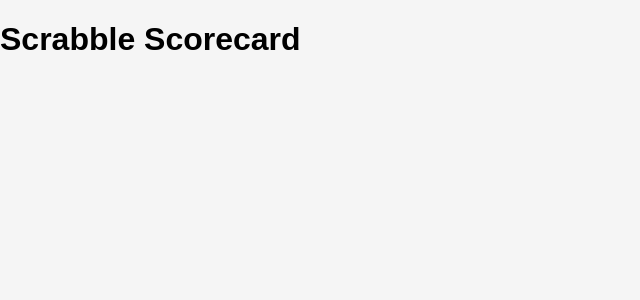
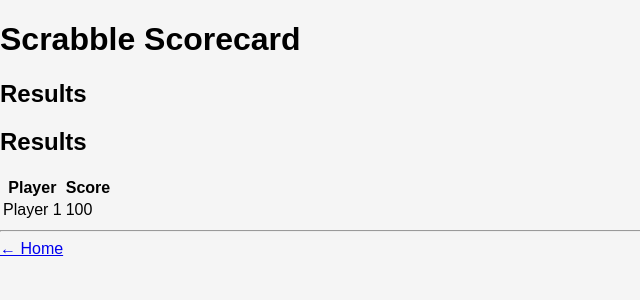
Before and after one commit to EddieNoble/scrabble-scoreboard, an Angular app in the folder ScrabbleScoreboard.UI/: page /results in a window 1280 px wide. Before the commit this address led to /. Shown: the top 300 px of the page, without its empty margins (0-640 px from the left). Built offline with nearby package versions, Linux system fonts and the light colour scheme.

Commit message:
feat: scaffold results table and data entry form

```diff
--- a/ScrabbleScoreboard.UI/src/app/app.routes.ts
+++ b/ScrabbleScoreboard.UI/src/app/app.routes.ts
@@ -3,6 +3,7 @@
 import {LeaderboardComponent} from '../pages/leaderboard/leaderboard.component';
 import {PlayersComponent} from '../pages/players/players.component';
 import {MatchesComponent} from '../pages/matches/matches.component';
+import {ResultsComponent} from '../pages/results/results.component';
 
 export const routes: Routes = [
   {
@@ -20,5 +21,9 @@
   {
     path: 'leaderboard',
     component: LeaderboardComponent
+  },
+  {
+    path: 'results',
+    component: ResultsComponent
   }
 ];
--- a/ScrabbleScoreboard.UI/src/components/navbar/navbar.component.html
+++ b/ScrabbleScoreboard.UI/src/components/navbar/navbar.component.html
@@ -4,6 +4,8 @@
 
   <a routerLink="/players">Players</a>
 
+  <a routerLink="/results">Results</a>
+
   <a routerLink="/matches">Matches</a>
 
   <a routerLink="/leaderboard">Leaderboard</a>
--- /dev/null
+++ b/ScrabbleScoreboard.UI/src/components/results-table/results-table.component.html
@@ -0,0 +1,18 @@
+<h2>{{ displayName }}</h2>
+
+<table>
+
+  <thead>
+  <tr>
+    <th>Player</th>
+    <th>Score</th>
+  </tr>
+  </thead>
+<tr>
+    <td>Player 1</td>
+    <td>100</td>
+</tr>
+  <tbody>
+
+  </tbody>
+  </table>
--- /dev/null
+++ b/ScrabbleScoreboard.UI/src/components/results-table/results-table.component.ts
@@ -0,0 +1,13 @@
+import {Component } from '@angular/core';
+import { ChangeDetectorRef } from '@angular/core';
+
+@Component({
+  selector: 'app-results-table',
+  standalone: true,
+  templateUrl: './results-table.component.html',
+  styleUrl: './results-table.component.scss'
+})
+export class ResultsTableComponent {
+
+  displayName = 'Results';
+}
--- /dev/null
+++ b/ScrabbleScoreboard.UI/src/pages/results/results.component.html
@@ -0,0 +1,8 @@
+<h2>Results</h2>
+<app-results-table></app-results-table>
+
+<hr/>
+
+<a routerLink="/">
+  ← Home
+</a>
--- /dev/null
+++ b/ScrabbleScoreboard.UI/src/pages/results/results.component.ts
@@ -0,0 +1,15 @@
+import { Component, inject } from '@angular/core';
+import { ResultsTableComponent } from '../../components/results-table/results-table.component';
+import {RouterLink} from '@angular/router';
+
+@Component({
+  selector: 'app-results',
+  standalone: true,
+  imports: [RouterLink, ResultsTableComponent],
+  templateUrl: './results.component.html',
+  styleUrl: './results.component.scss'
+})
+
+export class ResultsComponent {
+  displayName = 'Results';
+}
```
Also changed, not shown: ScrabbleScoreboard.UI/src/components/results-table/results-table.component.scss (added), ScrabbleScoreboard.UI/src/pages/results/results.component.scss (added), 1 other file (tests, documents, lock files or other folders).
